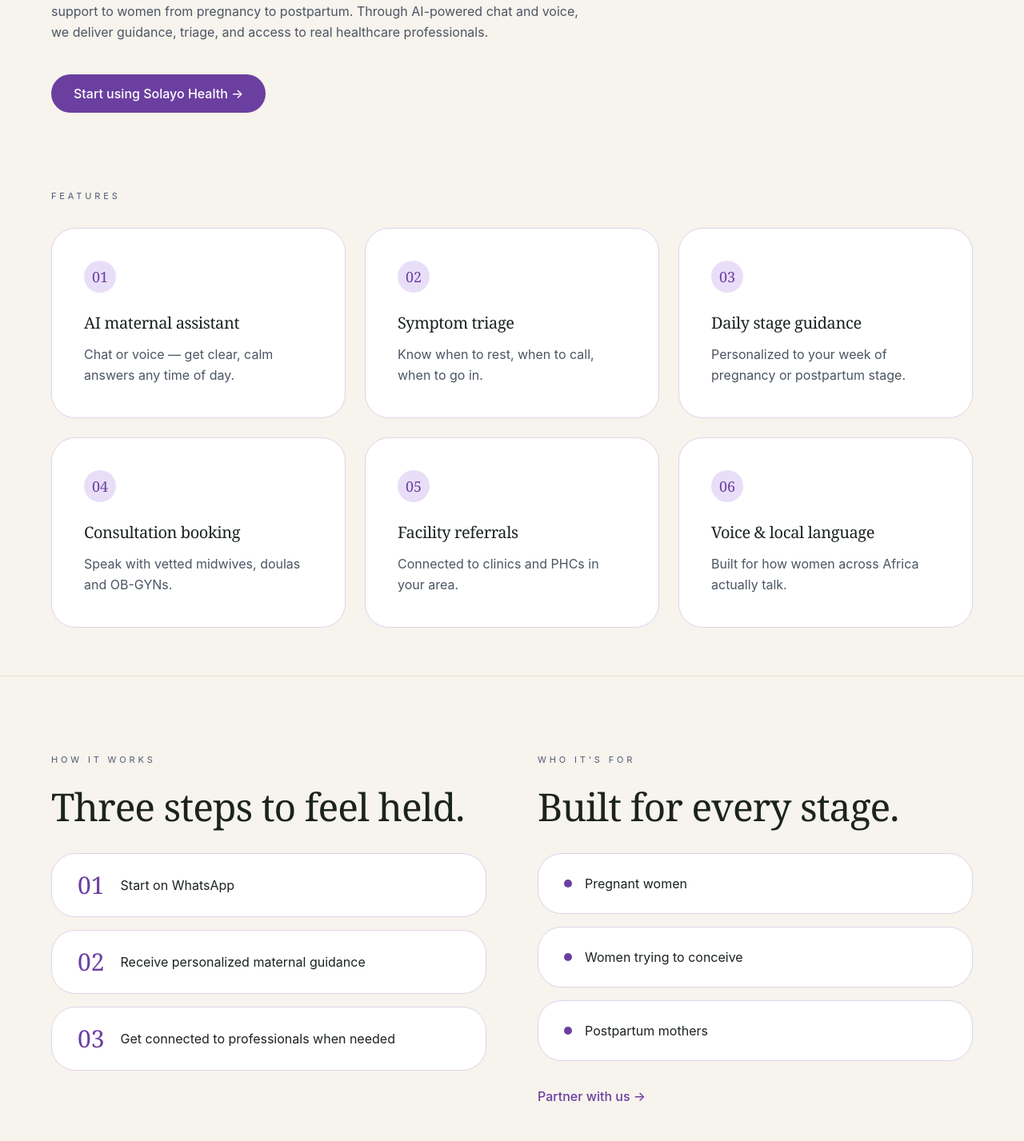
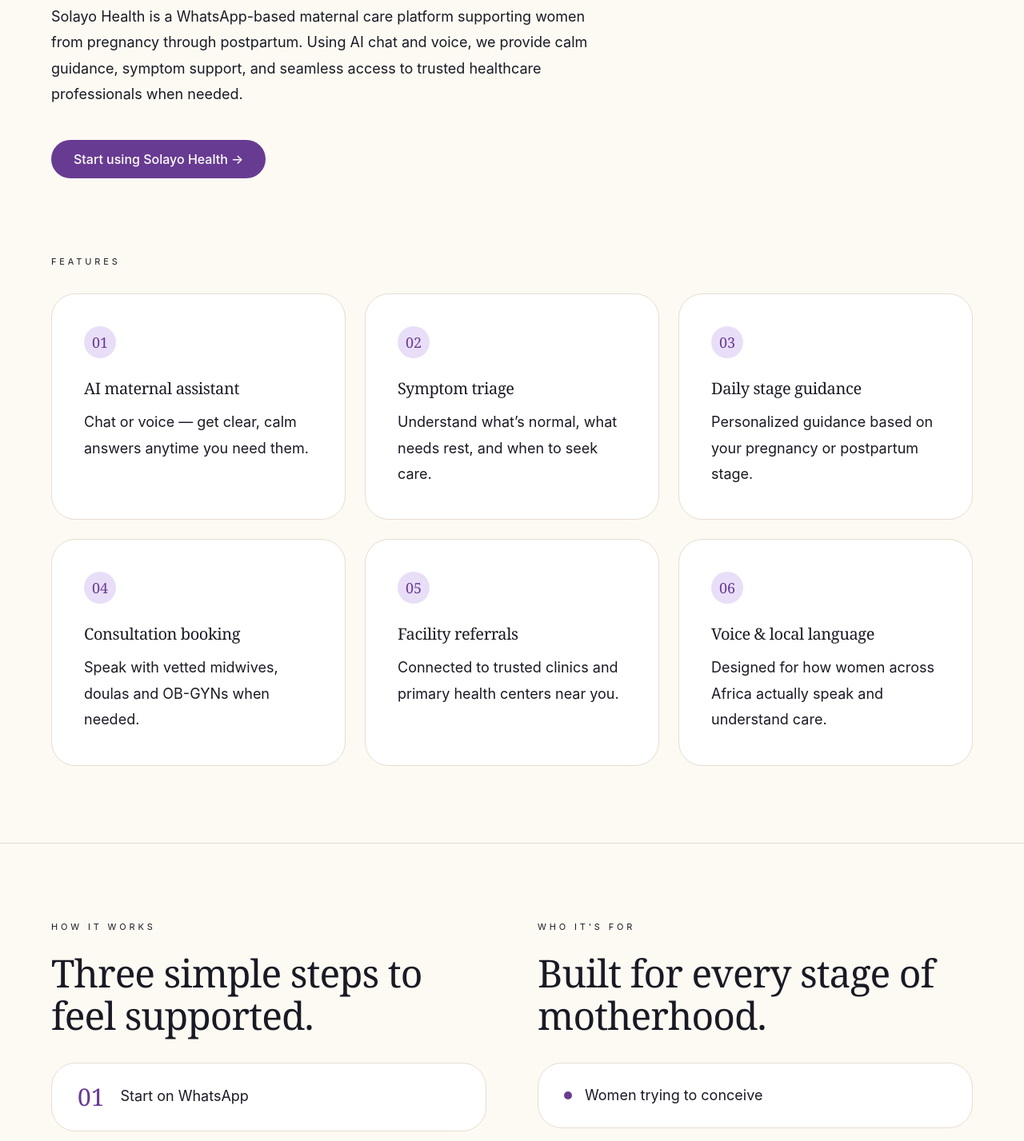
Before and after one commit to MizMelly/Solaye, a React (Vite) app: page /health in a window 1280 px wide. Shown: the part 350-1777 px from the top of the page at 80% size. Built offline with nearby package versions, Linux system fonts and the light colour scheme.

Commit message:
solaya wellness updates

```diff
--- a/src/pages/AboutPage.jsx
+++ b/src/pages/AboutPage.jsx
@@ -15,37 +15,37 @@
       image: adaImage,
       name: "Adaeze Okonkwo",
       role: "CO-FOUNDER & CEO",
-      desc: "Public health strategist with a decade across Lagos and Nairobi clinics.",
+      desc: "Public health strategist with experience across clinics in Lagos and Nairobi.",
     },
     {
       image: tundeImage,
       name: "Tunde Bakare",
       role: "CO-FOUNDER & CTO",
-      desc: "Building calm, conversational AI that meets mothers where they already are.",
+      desc: "Building calm, conversational AI that supports mothers in everyday moments of care.",
     },
     {
       image: aminaImage,
       name: "Dr. Amina Yusuf",
       role: "MEDICAL DIRECTOR",
-      desc: "OB-GYN and FMCOG fellow guiding every clinical protocol behind Solayo.",
+      desc: "OB-GYN guiding every clinical protocol behind Solayo’s care system.",
     },
     {
       image: zaneleImage,
       name: "Zanele Dube",
       role: "LEAD MIDWIFE",
-      desc: "20+ years supporting mothers from positive test through the toddler years.",
+      desc: "20+ years supporting mothers from pregnancy through postpartum recovery.",
     },
     {
       image: kwameImage,
       name: "Kwame Mensah",
       role: "HEAD OF DESIGN",
-      desc: "Crafts the quiet, unhurried feel of every Solayo conversation.",
+      desc: "Shapes the calm, thoughtful experience behind every Solayo interaction.",
     },
     {
       image: fatouImage,
       name: "Fatou Diallo",
       role: "COMMUNITY LEAD",
-      desc: "Hosts our WhatsApp circles and listens to mothers across 7 countries.",
+      desc: "Leads WhatsApp communities and listens to mothers across multiple countries.",
     },
   ];
 
@@ -77,8 +77,7 @@
       </h1>
 
       <p className="text-sm md:text-base leading-relaxed text-[#4f5a47]">
-              Solayo Africa is building a trusted maternal health ecosystem designed to support
-              women from pregnancy to postpartum through accessible, affordable and continuous care solutions.
+        Solayo Africa is building a trusted maternal health ecosystem designed to support women from pregnancy through postpartum with accessible, affordable, and continuous care.
       </p>
     </motion.div>
 
@@ -102,13 +101,22 @@
 </section>
 
       {/* SOLAYO SECTIONS */}
-      <section className="bg-[#e9e2d3] px-6 md:px-16 py-16 md:py-24">
+      <section className="bg-(--color-background) px-6 md:px-16 py-16 md:py-24">
         <div className="max-w-7xl mx-auto grid md:grid-cols-3 gap-6">
 
           {[
-            { title: "Solayo Health", text: "Digital care platform on WhatsApp." },
-            { title: "Solayo Wellness", text: "Nutrition and comfort product solutions." },
-            { title: "Solayo Community", text: "Outreach and engagement on the ground." },
+            {
+              title: "Solayo Health",
+              text: "A WhatsApp-based maternal care platform offering continuous support.",
+            },
+            {
+              title: "Solayo Wellness",
+              text: "Nutrition and comfort-focused products for maternal wellbeing.",
+            },
+            {
+              title: "Solayo Community",
+              text: "On-the-ground outreach, education, and engagement programs.",
+            },
           ].map((card, index) => (
             <motion.div
               key={index}
@@ -116,12 +124,13 @@
               whileInView={{ opacity: 1, y: 0 }}
               transition={{ duration: 0.8 + index * 0.1 }}
               viewport={{ once: true }}
-              className="bg-[#f4f1eb] rounded-3xl border border-[#d9d3c7] p-8 md:p-10"
+              className="bg-white rounded-3xl border border-[#e6ddd0] p-8 md:p-10"
             >
-              <h3 className="text-lg md:text-xl font-serif text-[#1d2a1d] mb-4">
+              <h3 className="text-lg md:text-xl font-display text-(--color-foreground) mb-4">
                 {card.title}
               </h3>
-              <p className="text-sm md:text-base text-[#4f5a47]">
+
+              <p className="text-[18px] leading-[1.8] text-(--color-muted-foreground)">
                 {card.text}
               </p>
             </motion.div>
@@ -131,24 +140,26 @@
       </section>
 
       {/* TEAM SECTION */}
-      <section className="bg-[#e9e2d3] px-6 md:px-16 py-20 md:py-28">
+      <section className="bg-(--color-background) px-6 md:px-16 py-20 md:py-28">
         <div className="max-w-7xl mx-auto">
 
           <div className="mb-16 max-w-4xl">
-            <p className="text-[10px] uppercase tracking-[0.35em] text-[#7a766d] mb-6">
+
+            <p className="text-[10px] md:text-[11px] uppercase tracking-[0.35em] text-(--color-muted-foreground) mb-6">
               The Team
             </p>
 
-            <h2 className="font-serif text-3xl md:text-5xl text-[#1d2a1d] mb-6">
-              A small, careful team — clinicians, builders and mothers.
+            <h2 className="font-display text-3xl md:text-5xl text-(--color-foreground) mb-6 leading-[1.1]">
+              A small, thoughtful team of clinicians, builders, and mothers.
             </h2>
 
-            <p className="text-[#4f5a47] max-w-2xl">
-              Spread across Africa, united by one conviction: maternal care should feel close, not clinical.
+            <p className="text-[18px] leading-[1.8] text-(--color-muted-foreground) max-w-2xl">
+              Spread across Africa, united by one belief: maternal care should feel close, not clinical.
             </p>
           </div>
 
           <div className="grid md:grid-cols-2 lg:grid-cols-3 gap-6">
+
             {team.map((member, index) => (
               <motion.div
                 key={index}
@@ -156,7 +167,7 @@
                 whileInView={{ opacity: 1, y: 0 }}
                 transition={{ duration: 0.8 + index * 0.1 }}
                 viewport={{ once: true }}
-                className="bg-[#f4f1eb] rounded-3xl border border-[#d9d3c7] p-6 md:p-8 flex gap-4 items-center"
+                className="bg-white rounded-3xl border border-[#e6ddd0] p-6 md:p-8 flex gap-4 items-center"
               >
                 <div className="w-14 h-14 rounded-full overflow-hidden shrink-0">
                   <img
@@ -167,25 +178,26 @@
                 </div>
 
                 <div>
-                  <h4 className="font-serif text-lg text-[#1d2a1d]">
+                  <h4 className="font-display text-lg text-(--color-foreground)">
                     {member.name}
                   </h4>
 
-                  <p className="text-[11px] uppercase tracking-wide text-[#7a766d] mb-1">
+                  <p className="text-[11px] uppercase tracking-wide text-(--color-muted-foreground) mb-1">
                     {member.role}
                   </p>
 
-                  <p className="text-sm text-[#4f5a47]">
+                  <p className="text-[18px] leading-[1.8] text-(--color-muted-foreground)">
                     {member.desc}
                   </p>
                 </div>
               </motion.div>
             ))}
+
           </div>
         </div>
       </section>
 
-      {/* PARTNER CTA (RESTORED) */}
+      {/* PARTNER CTA */}
      <section className="bg-[#f7f3ed] px-6 md:px-16 pb-16 md:pb-24 -mt-10 md:-mt-20">
   <div className="max-w-7xl mx-auto">
 
@@ -196,22 +208,26 @@
       viewport={{ once: true }}
       className="bg-[#e8daf8] border border-[#d8c8eb] rounded-3xl md:rounded-4xl px-6 md:px-16 py-10 md:py-16 flex flex-col md:flex-row md:items-center md:justify-between gap-8"
     >
+
       <div className="max-w-3xl">
-              <h2 className="font-serif text-3xl md:text-5xl text-[#40284f] mb-5">
+
+        <h2 className="font-display text-3xl md:text-5xl text-[#40284f] mb-5">
           Want to partner with us?
         </h2>
 
         <p className="text-[#6b3f83] text-base md:text-xl">
-                We collaborate with clinics, NGOs and researchers across Africa.
+          We collaborate with clinics, NGOs, researchers, and maternal health programs across Africa.
         </p>
+
       </div>
 
       <a
         href="/contact"
-              className="inline-flex items-center justify-center rounded-full bg-[#5f3788] px-8 py-4 text-white font-semibold hover:bg-[#4f2d73]"
+        className="inline-flex items-center justify-center rounded-full bg-[#5f3788] px-8 py-4 text-white font-semibold hover:bg-[#4f2d73] transition"
       >
         Get in touch
       </a>
+
     </motion.div>
 
   </div>
--- a/src/pages/Health.jsx
+++ b/src/pages/Health.jsx
@@ -7,94 +7,88 @@
     [
       "01",
       "AI maternal assistant",
-      "Chat or voice — get clear, calm answers any time of day.",
+      "Chat or voice — get clear, calm answers anytime you need them.",
     ],
     [
       "02",
       "Symptom triage",
-      "Know when to rest, when to call, when to go in.",
+      "Understand what’s normal, what needs rest, and when to seek care.",
     ],
     [
       "03",
       "Daily stage guidance",
-      "Personalized to your week of pregnancy or postpartum stage.",
+      "Personalized guidance based on your pregnancy or postpartum stage.",
     ],
     [
       "04",
       "Consultation booking",
-      "Speak with vetted midwives, doulas and OB-GYNs.",
+      "Speak with vetted midwives, doulas and OB-GYNs when needed.",
     ],
     [
       "05",
       "Facility referrals",
-      "Connected to clinics and PHCs in your area.",
+      "Connected to trusted clinics and primary health centers near you.",
     ],
     [
       "06",
       "Voice & local language",
-      "Built for how women across Africa actually talk.",
+      "Designed for how women across Africa actually speak and understand care.",
     ],
   ];
 
   const steps = [
     ["01", "Start on WhatsApp"],
-    ["02", "Receive personalized maternal guidance"],
-    ["03", "Get connected to professionals when needed"],
+    ["02", "Get personalized maternal guidance"],
+    ["03", "Connect with healthcare professionals when needed"],
   ];
 
   const audience = [
+    "Women trying to conceive",
     "Pregnant women",
-    "Women trying to conceive",
     "Postpartum mothers",
   ];
 
   return (
     <>
       {/* HERO + FEATURES */}
-      <section className="bg-[#f7f3ed] px-6 md:px-16 py-15 md:py-15">
+      <section className="bg-(--color-background) px-6 md:px-16 py-16 md:py-24">
         <div className="max-w-7xl mx-auto">
 
           {/* HERO CONTENT */}
           <div className="max-w-6xl">
 
-            {/* Eyebrow */}
             <motion.p
               initial={{ opacity: 0, y: 20 }}
               animate={{ opacity: 1, y: 0 }}
               transition={{ duration: 0.8 }}
-              className="text-[10px] md:text-[11px] tracking-[0.35em] uppercase text-[#4a5a76] mb-6"
+              className="text-[10px] md:text-[11px] tracking-[0.35em] uppercase text-(--color-muted-foreground) mb-6"
             >
-              SOLAYO HEALTH · PLATFORM
+              SOLAYO HEALTH · CARE PLATFORM
             </motion.p>
 
-            {/* Heading */}
             <motion.h1
               initial={{ opacity: 0, y: 30 }}
               animate={{ opacity: 1, y: 0 }}
               transition={{ duration: 1 }}
-              className="max-w-5xl font-serif font-normal leading-[1.1] tracking-[-0.03em] text-[#1b231d] text-4xl md:text-5xl lg:text-[56px]"
+              className="max-w-5xl font-display font-normal leading-[1.05] tracking-[-0.03em] text-(--color-foreground) text-3xl md:text-5xl lg:text-[56px]"
             >
               Accessible maternal care,
               <br />
-              <span className="italic text-[#6b3fa0]">
+              <span className="italic text-(--color-primary)">
                 anytime, anywhere.
               </span>
             </motion.h1>
 
-            {/* Description */}
             <motion.p
               initial={{ opacity: 0, y: 24 }}
               animate={{ opacity: 1, y: 0 }}
               transition={{ duration: 1, delay: 0.2 }}
-              className="mt-8 max-w-2xl text-sm md:text-base leading-relaxed text-[#4b5563]"
+              className="mt-8 max-w-2xl text-[18px] leading-[1.8] text-(--color-muted-foreground)"
             >
-              Solayo Health is a WhatsApp-based maternal care platform
-              providing continuous support to women from pregnancy to
-              postpartum. Through AI-powered chat and voice, we deliver
-              guidance, triage, and access to real healthcare professionals.
+              Solayo Health is a WhatsApp-based maternal care platform supporting women from pregnancy through postpartum.
+              Using AI chat and voice, we provide calm guidance, symptom support, and seamless access to trusted healthcare professionals when needed.
             </motion.p>
 
-            {/* CTA */}
             <motion.div
               initial={{ opacity: 0, y: 24 }}
               animate={{ opacity: 1, y: 0 }}
@@ -103,7 +97,7 @@
             >
               <Link
                 to="/contact"
-                className="inline-flex items-center rounded-full bg-[#6b3fa0] px-7 py-3 text-sm md:text-base font-medium text-white transition-colors duration-300 hover:bg-[#5b348a]"
+                className="inline-flex items-center rounded-full bg-(--color-primary) px-7 py-3 text-sm md:text-base font-medium text-white hover:opacity-90 transition"
               >
                 Start using Solayo Health →
               </Link>
@@ -116,9 +110,8 @@
             <motion.p
               initial={{ opacity: 0, y: 20 }}
               whileInView={{ opacity: 1, y: 0 }}
-              transition={{ duration: 0.8 }}
               viewport={{ once: true }}
-              className="text-[10px] md:text-[11px] tracking-[0.35em] uppercase text-[#4a5a76] mb-8"
+              className="text-[10px] md:text-[11px] tracking-[0.35em] uppercase text-(--color-muted-foreground) mb-8"
             >
               FEATURES
             </motion.p>
@@ -131,76 +124,60 @@
                   whileInView={{ opacity: 1, y: 0 }}
                   transition={{ duration: 0.7, delay: index * 0.08 }}
                   viewport={{ once: true }}
-                  className="bg-white rounded-3xl border border-[#ddd4ea] p-8 md:p-10"
+                  className="bg-white rounded-3xl border border-[#e6ddd0] p-8 md:p-10"
                 >
 
                   <div className="mb-6">
-                    <span className="inline-flex items-center justify-center w-10 h-10 rounded-full bg-[#e9def8] text-[#6b3fa0] font-serif text-lg leading-none">
+                    <span className="inline-flex items-center justify-center w-10 h-10 rounded-full bg-[#e9def8] text-(--color-primary) font-display text-lg">
                       {number}
                     </span>
                   </div>
 
-                  <h3 className="font-serif text-lg md:text-xl text-[#1b231d] mb-3">
+                  <h3 className="font-display text-lg md:text-xl text-(--color-foreground) mb-3">
                     {title}
                   </h3>
 
-                  <p className="text-sm md:text-base text-[#4b5563] leading-relaxed max-w-md">
+                  <p className="text-[18px] leading-[1.8] text-(--color-muted-foreground) max-w-md">
                     {description}
                   </p>
+
                 </motion.div>
               ))}
             </div>
           </div>
+
         </div>
       </section>
 
       {/* HOW IT WORKS + WHO IT'S FOR */}
-      <section className="bg-[#f7f3ed] px-6 md:px-16 py-20 md:py-24 border-t border-[#e6ddd0]">
-        <div className="max-w-7xl mx-auto">
-
-          <div className="grid lg:grid-cols-2 gap-12 lg:gap-16">
+      <section className="bg-(--color-background) px-6 md:px-16 py-20 md:py-24 border-t border-[#e6ddd0]">
+        <div className="max-w-7xl mx-auto grid lg:grid-cols-2 gap-12 lg:gap-16">
 
           {/* HOW IT WORKS */}
           <div>
 
-              <motion.p
-                initial={{ opacity: 0, y: 20 }}
-                whileInView={{ opacity: 1, y: 0 }}
-                transition={{ duration: 0.8 }}
-                viewport={{ once: true }}
-                className="text-[10px] md:text-[11px] tracking-[0.35em] uppercase text-[#4a5a76] mb-6"
-              >
+            <p className="text-[10px] md:text-[11px] tracking-[0.35em] uppercase text-(--color-muted-foreground) mb-6">
               HOW IT WORKS
-              </motion.p>
+            </p>
 
-              <motion.h2
-                initial={{ opacity: 0, y: 24 }}
-                whileInView={{ opacity: 1, y: 0 }}
-                transition={{ duration: 0.9 }}
-                viewport={{ once: true }}
-                className="font-serif text-3xl md:text-5xl text-[#1b231d] mb-8 leading-[1.1]"
-              >
-                Three steps to feel held.
-              </motion.h2>
+            <h2 className="font-display text-3xl md:text-5xl text-(--color-foreground) mb-8 leading-[1.1]">
+              Three simple steps to feel supported.
+            </h2>
 
             <div className="space-y-4">
               {steps.map(([number, title], index) => (
-                  <motion.div
+                <div
                   key={number}
-                    initial={{ opacity: 0, y: 24 }}
-                    whileInView={{ opacity: 1, y: 0 }}
-                    transition={{ duration: 0.7, delay: index * 0.08 }}
-                    viewport={{ once: true }}
-                    className="bg-white rounded-3xl border border-[#ddd4ea] px-6 md:px-8 py-6 flex items-center gap-5"
+                  className="bg-white rounded-3xl border border-[#e6ddd0] px-6 md:px-8 py-6 flex items-center gap-5"
                 >
-                    <span className="font-serif text-2xl md:text-3xl leading-none text-[#6b3fa0]">
+                  <span className="font-display text-2xl md:text-3xl text-(--color-primary)">
                     {number}
                   </span>
 
-                    <p className="text-sm md:text-base leading-relaxed text-[#1b231d]">
+                  <p className="text-[18px] leading-[1.8] text-(--color-foreground)">
                     {title}
                   </p>
-                  </motion.div>
+                </div>
               ))}
             </div>
           </div>
@@ -208,62 +185,31 @@
           {/* WHO IT'S FOR */}
           <div>
 
-              <motion.p
-                initial={{ opacity: 0, y: 20 }}
-                whileInView={{ opacity: 1, y: 0 }}
-                transition={{ duration: 0.8 }}
-                viewport={{ once: true }}
-                className="text-[10px] md:text-[11px] tracking-[0.35em] uppercase text-[#4a5a76] mb-6"
-              >
+            <p className="text-[10px] md:text-[11px] tracking-[0.35em] uppercase text-(--color-muted-foreground) mb-6">
               WHO IT'S FOR
-              </motion.p>
+            </p>
 
-              <motion.h2
-                initial={{ opacity: 0, y: 24 }}
-                whileInView={{ opacity: 1, y: 0 }}
-                transition={{ duration: 0.9 }}
-                viewport={{ once: true }}
-                className="font-serif text-3xl md:text-5xl text-[#1b231d] mb-8 leading-[1.1]"
-              >
-                Built for every stage.
-              </motion.h2>
+            <h2 className="font-display text-3xl md:text-5xl text-(--color-foreground) mb-8 leading-[1.1]">
+              Built for every stage of motherhood.
+            </h2>
 
             <div className="space-y-4">
-                {audience.map((item, index) => (
-                  <motion.div
+              {audience.map((item) => (
+                <div
                   key={item}
-                    initial={{ opacity: 0, y: 24 }}
-                    whileInView={{ opacity: 1, y: 0 }}
-                    transition={{ duration: 0.7, delay: index * 0.08 }}
-                    viewport={{ once: true }}
-                    className="bg-white rounded-3xl border border-[#ddd4ea] px-6 md:px-8 py-6 flex items-center gap-4"
+                  className="bg-white rounded-3xl border border-[#e6ddd0] px-6 md:px-8 py-6 flex items-center gap-4"
                 >
-                    <span className="w-2.5 h-2.5 rounded-full bg-[#6b3fa0] shrink-0" />
+                  <span className="w-2.5 h-2.5 rounded-full bg-(--color-primary)" />
 
-                    <p className="text-sm md:text-base leading-relaxed text-[#1b231d]">
+                  <p className="text-[18px] leading-[1.8] text-(--color-foreground)">
                     {item}
                   </p>
-                  </motion.div>
+                </div>
               ))}
             </div>
 
-              <motion.div
-                initial={{ opacity: 0, y: 24 }}
-                whileInView={{ opacity: 1, y: 0 }}
-                transition={{ duration: 0.8, delay: 0.2 }}
-                viewport={{ once: true }}
-                className="mt-8"
-              >
-                <Link
-                  to="/partners"
-                  className="inline-flex items-center text-sm md:text-base text-[#6b3fa0] font-medium hover:opacity-80 transition-opacity"
-                >
-                  Partner with us →
-                </Link>
-              </motion.div>
           </div>
 
-          </div>
         </div>
       </section>
     </>
```
Lines whose indentation alone changed are shown as unchanged.
